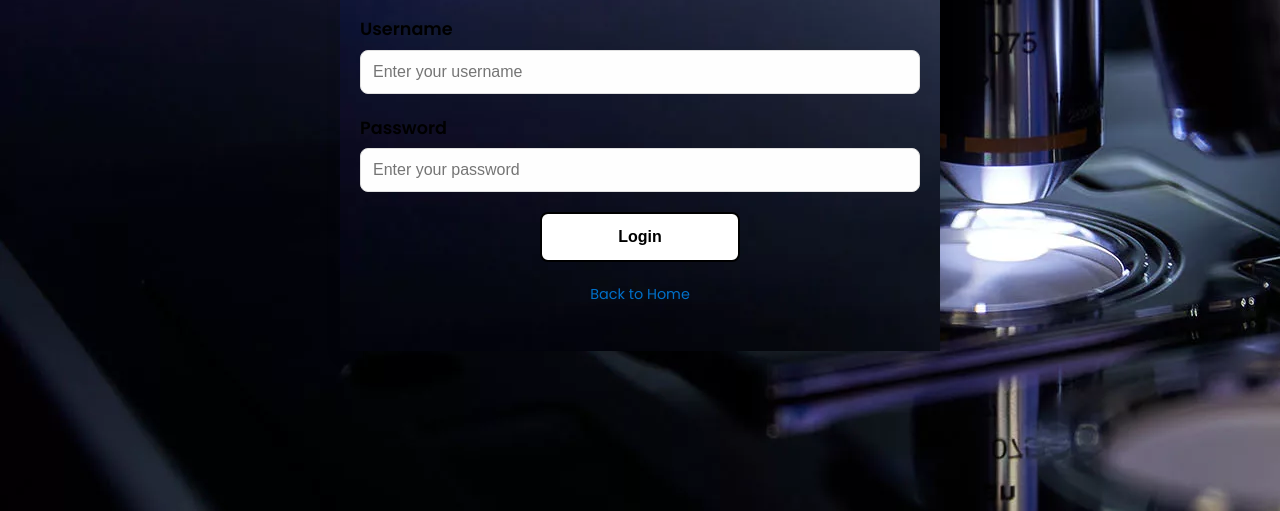
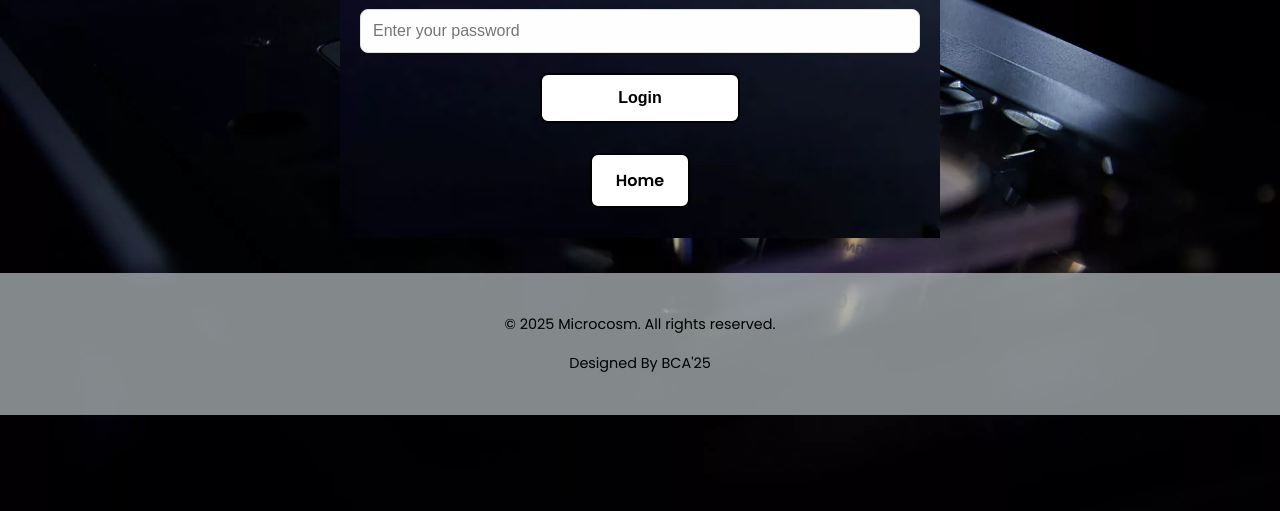
Before and after one commit to voashham/Major-Project, a plain HTML site: page login.html in a window 1280 px wide. Shown: the part 289-800 px from the top of the page. Drawn offline with Linux system fonts and the light colour scheme.

Commit message:
Update login.html

```diff
--- a/login.html
+++ b/login.html
@@ -1,4 +1,4 @@
-  <!DOCTYPE html>
+<!DOCTYPE html>
 <html lang="en">
 <head>
     <meta charset="UTF-8">
@@ -11,15 +11,16 @@
             margin: 0;
             padding: 0;
             line-height: 1.7;
-            color: #333;
+            color: white;
             background-image: url("background.jpg");
+            background-size: cover;
+            background-position: center;
+            background-attachment: fixed;
+            background-repeat: no-repeat;
             -webkit-font-smoothing: antialiased;
             -moz-osx-font-smoothing: grayscale;
             overflow-x: hidden;
-            display: flex;
-            justify-content: center;
-            align-items: center;
-            min-height: 100vh;
+            text-align: center;
         }
 
         *, *::before, *::after {
@@ -34,7 +35,7 @@
         .login-container {
             padding: 30px 20px;
             background-image: url("background.jpg");
-            color: #333;
+            color: white;
             margin: 20px auto;
             border-radius: 0;
             box-shadow: 0 6px 15px rgba(0, 0, 0, 0.09);
@@ -47,7 +48,7 @@
             margin-bottom: 25px;
             font-size: 2.2em;
             font-weight: 600;
-            color: black;
+            color: white;
             text-align: center;
         }
 
@@ -59,7 +60,7 @@
         .form-group label {
             display: block;
             font-weight: 600;
-            color: black;
+            color: white;
             font-size: 1.1em;
             margin-bottom: 5px;
         }
@@ -100,25 +101,48 @@
             color: white;
         }
 
+        .home-button {
+            display: inline-block;
+            margin-top: 20px;
+            padding: 12px 24px;
+            font-size: 1em;
+            font-weight: 600;
+            color: black;
+            background-color: white;
+            border: 2px solid black;
+            border-radius: 8px;
+            cursor: pointer;
+            transition: background-color 0.3s ease, color 0.3s ease;
+            text-decoration: none;
+        }
+
+        .home-button:hover {
+            background-color: black;
+            color: white;
+        }
+
         .error {
             color: #ff4444;
             font-size: 0.9em;
             margin-top: 10px;
         }
 
-        .footer {
-            margin-top: 20px;
+        footer {
+            background-color: rgba(168, 175, 176, 0.785);
+            color: black;
+            text-align: center;
+            padding: 25px 0;
+            margin-top: 35px;
             font-size: 0.9em;
-            color: #888;
         }
 
-        .footer a {
+        footer a {
             color: #0070c9;
             text-decoration: none;
             transition: color 0.3s ease;
         }
 
-        .footer a:hover {
+        footer a:hover {
             text-decoration: underline;
             color: #005cb3;
         }
@@ -169,10 +193,14 @@
             <button type="submit" class="login-btn">Login</button>
         </form>
         <div class="error" id="errorMessage"></div>
-        <div class="footer">
-            <p><a href="index.html">Back to Home</a></p>
-        </div>
+
+        <a href="index.html" class="home-button">Home</a>
     </div>
+
+    <footer>
+        <p>&copy; 2025 Microcosm. All rights reserved.</p>
+        <p>Designed By BCA'25</p>
+    </footer>
 
     <script>
         const loginForm = document.getElementById("loginForm");
```
